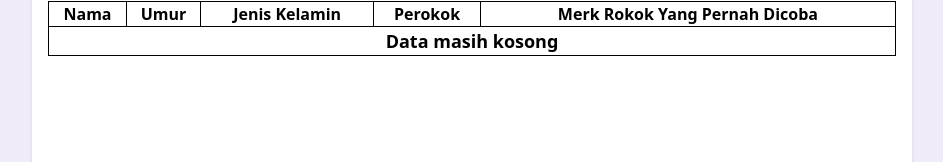
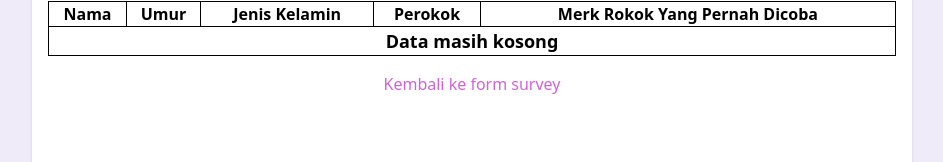
Before and after one commit to rezafauzan/koda-b6-react9, a React (Vite) app: page /results in a window 1280 px wide. Shown: the part 199-361 px from the top of the page, without its empty margins (168-1111 px from the left). Built offline with nearby package versions, Linux system fonts and the light colour scheme.

Commit message:
Feat: add navigation back to form survey

```diff
--- a/src/pages/Results.jsx
+++ b/src/pages/Results.jsx
@@ -1,5 +1,6 @@
 import { useSelector } from "react-redux"
 import Form from "./Form"
+import { Link } from "react-router-dom"
 
 const Results = () => {
     const surveyData = useSelector(state => state.resultsReducer)
@@ -42,6 +43,7 @@ const Results = () => {
                         }
                     </tbody>
                 </table>
+                <Link to="/" className="text-fuchsia-700/60 hover:text-fuchsia-700">Kembali ke form survey</Link>
             </div>
         </div>
     )
```
